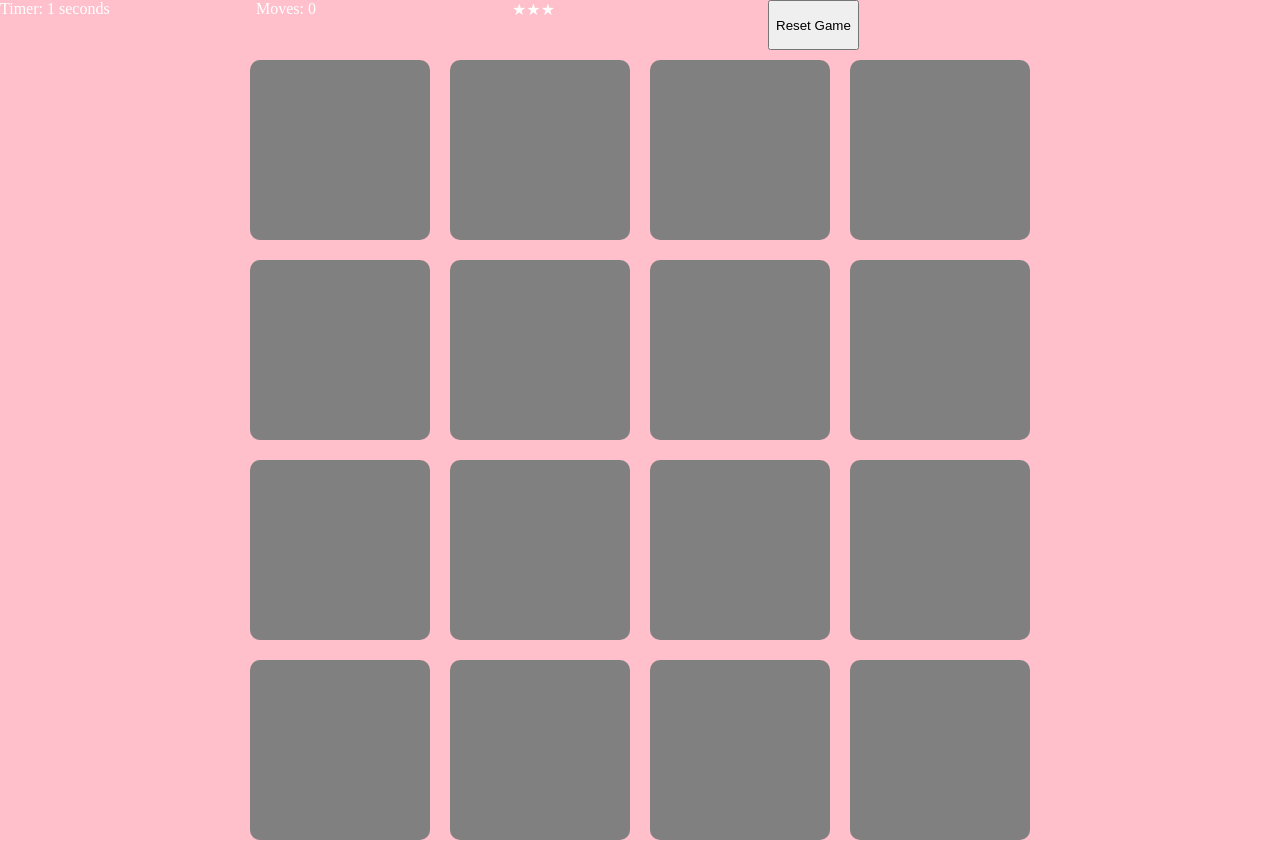
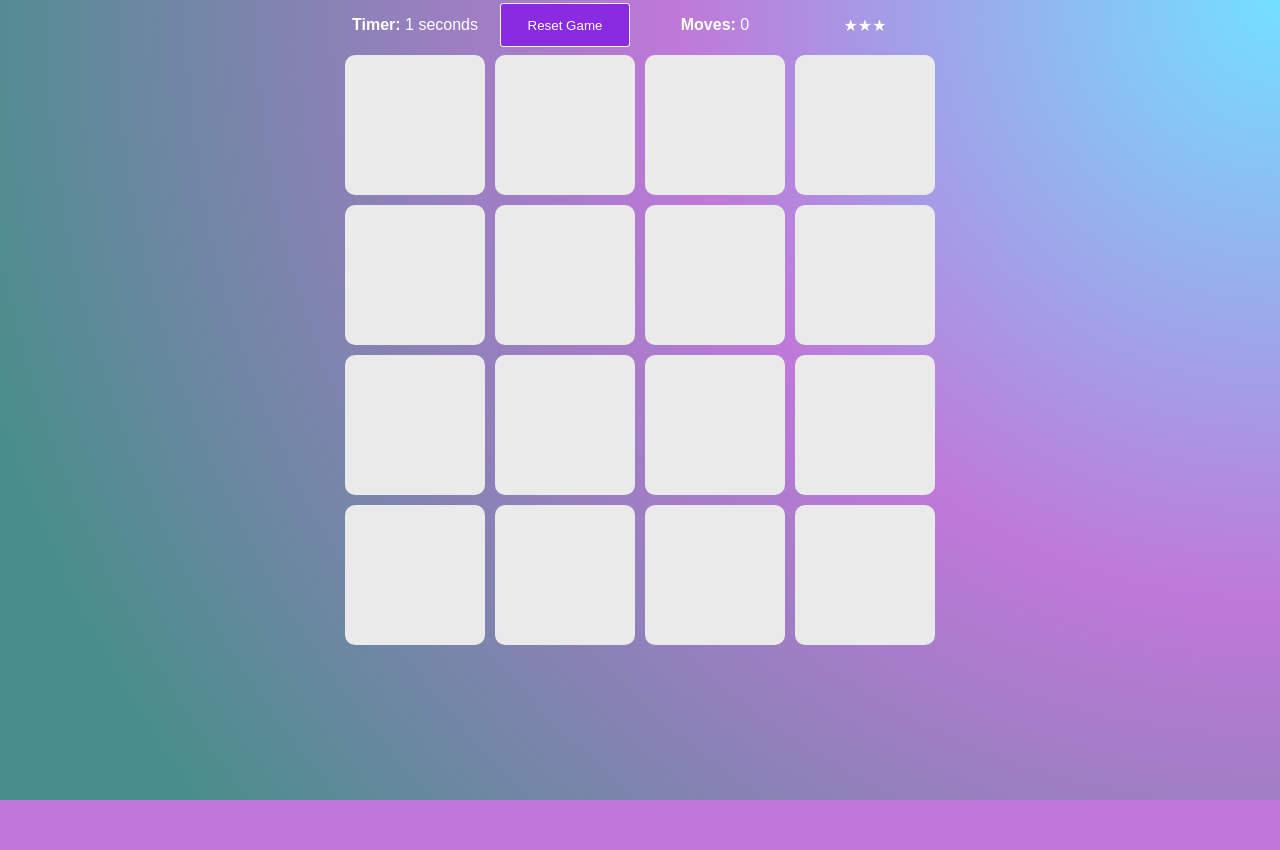
Before and after one commit to npham093/memory-game, a plain HTML site: page index.html in a window 1280 px wide. Both pictures are taken after a click on the button "Start". After the commit the page ends 800 px from the top, so only its background shows below. Drawn offline with Linux system fonts and the light colour scheme.

Commit message:
Add files via upload

```diff
--- a/css/index.css
+++ b/css/index.css
@@ -1,16 +1,23 @@
 body {
-	background-color: pink;
+	background-color: #bf78d9;
 	display: flex;
 	flex-wrap: wrap;
 	width: 100%;
 	height: 100%;
 	margin: 0;
 	position: absolute;
+	font-family: sans-serif;
+}
+
+#pattern {
+	height: 100%;
+	width: 100%;
+	background-image: radial-gradient( circle at top right, #73e0ff, #bf78d9 40%, #488e8a 90%);
 }
 
 main {
-	width: 800px;
-	height: 800px;
+	width: 350px;
+	height: 350px;
 	display: flex;
 	flex-wrap: wrap;
 	position: relative;
@@ -21,32 +28,60 @@ p {
 	margin: 0;
 }
 
+button {
+	border-radius: 3px;
+    color: white;
+    background-color: blueviolet;
+    border: 1px solid white;
+    margin: auto;
+	padding: 0.5em 1em;
+    cursor: pointer;
+}
+
+button:hover {
+	background-color: #73e0ff;
+}
+
+button:active {
+  transform: translateY(4px);
+}
+
 .card-group div {
-	background-color: grey;
-	width: calc(25% - 20px);
-	height: calc(25% - 20px);
+	background-color: #eaeaea;
 	border-radius: 10px;
-	margin: 10px;
-	font-size: 8em;
+	margin: auto;
 	text-align: center;
+	color: #488e8a;
+	padding: 10px;
+	width: 60px;
+	height: 60px;
+	font-size: 3.2em;
 }
 
 .top-bar {
+	height: 5em;
+	width: 350px;
 	position: relative;
-	height: 50px;
 	display: flex;
 	flex-wrap: wrap;
-	width: 100%;
 	color: white;
+	margin-left: auto;
+	margin-right: auto;
 }
 
 
-.timer, #move-counter, #star-rating {
-	width: 20%;
-	height: 100%;
+.top-bar-content {
+	width: 50%;
+	height: 50%;
 	text-align: center;
 	display: flex;
 	flex-wrap: wrap;
+	margin-left: auto;
+	margin-right: auto;
+}
+
+.top-bar-content p {
+	margin: auto;
 }
 
 .hidden p {
@@ -76,16 +111,20 @@ p {
 
 /* Modal Content */
 .modal-content {
-  background-color: #fefefe;
+  background-color: #bf78d9;
   margin: auto;
   padding: 20px;
   border: 1px solid #888;
   width: 80%;
+  height: 70%;
+  font-size: 18pt;
+  text-align: center;
+  color: white;
 }
 
 /* The Close Button */
 .close {
-  color: #aaaaaa;
+  color: #white;
   float: right;
   font-size: 28px;
   font-weight: bold;
@@ -97,3 +136,62 @@ p {
   text-decoration: none;
   cursor: pointer;
 }
+
+#totalRate {
+	font-size: 4em;
+	color: yellow;
+}
+
+@media screen and (min-width: 750px) {
+	main {
+		width: 700px;
+		height: 300px
+	}
+
+	.top-bar {
+		height: 4em;
+		width: 700px;
+	}
+
+	.top-bar-content {
+		width: 50%;
+		height: 50%;
+	}
+
+	.card-group div {
+		width: 60px;
+		height: 60px;
+		font-size: 3.2em;
+	}
+
+	button {
+		padding: 0.5em 1em;
+	}
+}
+
+@media screen and (min-width: 1000px) {
+	main {
+		width: 600px;
+		height: 600px;
+	}
+
+	.top-bar {
+		height: 50px;
+		width: 600px;
+	}
+
+	.top-bar-content {
+		width: 25%;
+		height: 100%;
+	}
+
+	.card-group div {
+		width: 120px;
+		height: 120px;
+		font-size: 6em;
+	}
+
+	button {
+	    padding: 1em 2em;
+	}
+}
--- a/index.html
+++ b/index.html
@@ -7,25 +7,37 @@
 	<link rel="stylesheet" type="text/css" href="css/index.css">
 </head>
 <body>
-
 <!-- Code for modal from https://www.w3schools.com/howto/howto_css_modals.asp -->
+	<div id="pattern">
 		<div id="myModal" class="modal">
 
 		  <div class="modal-content">
 		    <span class="close">&times;</span>
+			<div id="totalRate"></div>
 		    <p id='congrats-text'>Congratulations! You won! </p>
+			<div id="counterTotal"></div>
+			<br>
+			<p>Would you like to play again?</p>
+			<button id="play-again" onclick="playAgain(setInterval(myTimer, 1000))">Play Again</button>
 		  </div>
 
 		</div>
 
 		<section class="top-bar">
-		<div class="timer">
+			<div class="top-bar-content">
 				<button id="startTimer" onclick="setInterval(myTimer, 1000)">Start</button>
 				<p id="timerCounter"></p>
 			</div>
-		<div id="move-counter"></div>
-		<div id="star-rating"></div>
+			<div class="top-bar-content">
 				<button id="resetGame" onclick="resetGame(setInterval(myTimer, 1000))">Reset Game</button>
+			</div>
+			<div class="top-bar-content">
+				<p id="move-counter"></p>
+			</div>
+			<div class="top-bar-content">
+				<p id="star-rating"></p>
+			</div>
+
 		</section>
 
 		<main class="card-group">
@@ -79,7 +91,7 @@
 			</div>
 
 		</main>
-
+	</div>
 </body>
 <script type="text/javascript" src="js/index.js"></script>
 </html>
--- a/js/index.js
+++ b/js/index.js
@@ -1,43 +1,51 @@
 let count = 0;
 let moveCounter = 0;
+let gameCleared = false;
+let rate = '★★★';
 
 var cardOrder = [1, 2, 3, 4, 5, 6, 7, 8, 9, 10, 11, 12, 13, 14, 15, 16];
 var cardShownList = [];
 var matchedCards = [];
 
-
 function toggleCard(el) {
 	if (document.getElementById('startTimer').style.display === 'none') {
 		if (el.classList.contains('hidden')) {
+			if (cardShownList.length < 2) {
 				el.classList.add('show');
 				el.classList.remove('hidden');
 				addCardsToList(el);
 				moveCounter = moveCounter + .5;
-
+			}
 		} else {
 			el.classList.add('hidden');
 			el.classList.remove('show');
+			cardShownList = [];
 		}
 	}
 }
 
 function myTimer() {
 	document.getElementById('startTimer').style.display = 'none';
-  	document.getElementById("timerCounter").innerHTML = "Timer: " + count + " seconds";
+	document.getElementById("timerCounter").innerHTML = "<b>Timer: </b>" + count + " seconds";
+	document.getElementById("star-rating").innerHTML = rate;
+	if (moveCounter % 1 === 0) {
+		document.getElementById('move-counter').innerHTML = '<b>Moves: </b>' + moveCounter;
+	}
+	if (!gameCleared) {
 		count += 1;
-
-	if (moveCounter % 1 === 0) {
-		document.getElementById('move-counter').innerHTML = 'Moves: ' + moveCounter;
 	}
 }
 
 function resetGame(myVar) {
+	clearInterval(myVar);
 	hideAllCards();
-	clearInterval(myVar);
 	changeCardOrders();
 	starRating();
 	count = 0;
 	moveCounter = 0;
+	gameCleared = false;
+	rate = '★★★';
+	matchedCards = [];
 }
 
 // Used the shuffle function from http://stackoverflow.com/a/2450976
@@ -70,6 +78,9 @@ function hideAllCards() {
 
 	while (shownClassList.length !== 0) {
 		for (var i = 0; i < shownClassList.length; i++) {
+			shownClassList[i].style.backgroundColor = '#eaeaea';
+			shownClassList[i].style.color = '#488e8a';
+			shownClassList[i].style.boxShadow = 'none';
 			shownClassList[i].classList.add('hidden');
 			shownClassList[i].classList.remove('show');
 			console.log(shownClassList);
@@ -79,10 +90,21 @@ function hideAllCards() {
 
 
 function addCardsToList(el) {
+	console.log(cardShownList)
 	if (cardShownList.length < 2) {
 		cardShownList.push([el.className.split(' ')]);
 	}
 	checkMatch(el);
+}
+
+function checkGameEnd() {
+	if (matchedCards.length == 8) {
+		gameCleared = true;
+
+		document.getElementById("totalRate").innerHTML = rate;
+		document.getElementById("counterTotal").innerHTML = "It took "+ count + " seconds to clear the game!";
+		document.getElementById("myModal").style.display = "block";
+	}
 }
 
 function checkMatch(el) {
@@ -90,83 +112,76 @@ function checkMatch(el) {
 		if (cardShownList[0][0][0] === cardShownList[1][0][0]) {
 			matchedCards.push(cardShownList[0][0][0]);
 			for (var i = 0; i < matchedCards.length; i++) {
-				document.getElementsByClassName(matchedCards[i])[0].style.backgroundColor = 'blue';
-				document.getElementsByClassName(matchedCards[i])[1].style.backgroundColor = 'blue';
+				document.getElementsByClassName(matchedCards[i])[0].style.backgroundColor = 'blueviolet';
+				document.getElementsByClassName(matchedCards[i])[1].style.backgroundColor = 'blueviolet';
 				document.getElementsByClassName(matchedCards[i])[0].style.color = 'white';
 				document.getElementsByClassName(matchedCards[i])[1].style.color = 'white';
+				document.getElementsByClassName(matchedCards[i])[0].style.boxShadow = '0px 0px 8px 3px white';
+				document.getElementsByClassName(matchedCards[i])[1].style.boxShadow = '0px 0px 8px 3px white';
 			}
 			cardShownList = [];
 			console.log(matchedCards)
 		}
-		if (cardShownList[0][0][0] !== cardShownList[1][0][0]) {
+		else {
 			console.log('failed');
 			console.log(cardShownList[0][0][0])
 			setTimeout(hideMissedCards,700);
 		}
 	}
 	if (cardShownList.length > 2) {
+		cardShownList = [];
 		return;
 	}
+
+	checkGameEnd();
+	starRating();
 }
 
 function hideMissedCards() {
-
+	if (cardShownList.length > 0) {
 		var unmatchedCard1 = document.getElementsByClassName(cardShownList[0][0][0]);
 		var unmatchedCard2 = document.getElementsByClassName(cardShownList[1][0][0]);
 
 		for (var i = 0; i < unmatchedCard1.length; i++) {
-		unmatchedCard1[i].style.fontSize = '10em';
 			unmatchedCard1[i].classList.add('hidden');
 			unmatchedCard1[i].classList.remove('show');
-		unmatchedCard1[i].style.fontSize = '8em';
 		}
 		for (var i = 0; i < unmatchedCard2.length; i++) {
-		unmatchedCard1[i].style.fontSize = '10em';
 			unmatchedCard2[i].classList.add('hidden');
 			unmatchedCard2[i].classList.remove('show');
-		unmatchedCard1[i].style.fontSize = '8em';
+		}
 	}
 	cardShownList = [];
 }
 
 function starRating() {
-	if (moveCounter >= 20) {
-		document.getElementById('star-rating').innerText = '★';
+	if (moveCounter >= 40) {
+		rate = '★';
 	}
-	else if(moveCounter >= 3 ) {
-	document.getElementById('star-rating').innerText = '★★';
+	else if(moveCounter >= 30 ) {
+		rate= '★★';
+	}
+	else if(moveCounter >= 20) {
+		rate = '★★★';
+	}
+	document.getElementById('star-rating').innerText = rate;
 }
 
-	else if(moveCounter >= 0) {
-		document.getElementById('star-rating').innerText = '★★★';
-	}
-}
-
-starRating();
 
 // modal code from https://www.w3schools.com/howto/howto_css_modals.asp
-// Get the modal
 var modal = document.getElementById("myModal");
-
-// Get the button that opens the modal
-var btn = document.getElementById("myBtn");
-
-// Get the <span> element that closes the modal
 var span = document.getElementsByClassName("close")[0];
-
-// When the user clicks the button, open the modal
-btn.onclick = function() {
-  modal.style.display = "block";
-}
-
-// When the user clicks on <span> (x), close the modal
 span.onclick = function() {
 	modal.style.display = "none";
 }
 
-// When the user clicks anywhere outside of the modal, close it
 window.onclick = function(event) {
 	if (event.target == modal) {
 		modal.style.display = "none";
 	}
 }
+
+function playAgain(myVar) {
+	resetGame(myVar);
+	modal.style.display = "none";
+}
```
Lines whose indentation alone changed are shown as unchanged.
